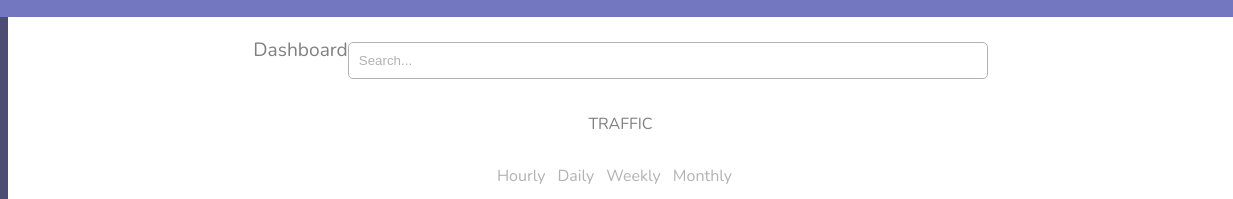
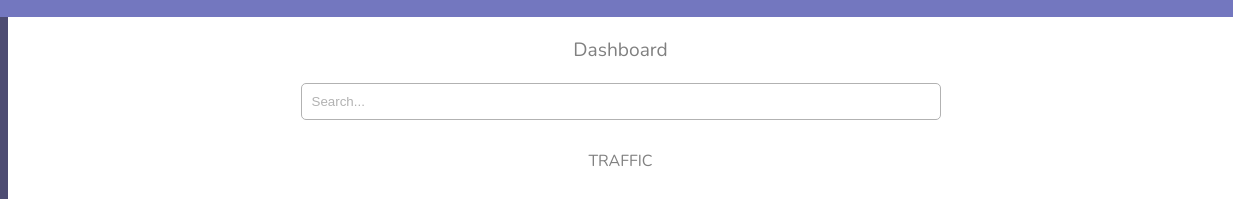
Before and after one commit to brigittavarga/techdegree-project-7, a website: page index.html in a window 1280 px wide. Shown: the part 63-262 px from the top of the page, 47-1280 px from the left. Drawn offline with nearby package versions, Linux system fonts and the light colour scheme.

Commit message:
media query

```diff
--- a/scss/style.scss
+++ b/scss/style.scss
@@ -290,6 +290,7 @@ main {
   .dashboard-header {
     margin: 20px 0 30px 0;
     display: flex;
+    flex-direction: column;
     justify-content: center;
     align-items: center;
     grid-column: 1 / span 2;
@@ -366,4 +367,7 @@ MEDIA QUERIES
 
 // Desktop
 @media screen and (min-width: 1024px) {
+  .dashboard-header {
+    flex-direction: row;
+  }
 }
```
Also changed, not shown: css/style.css, 1 other file.
